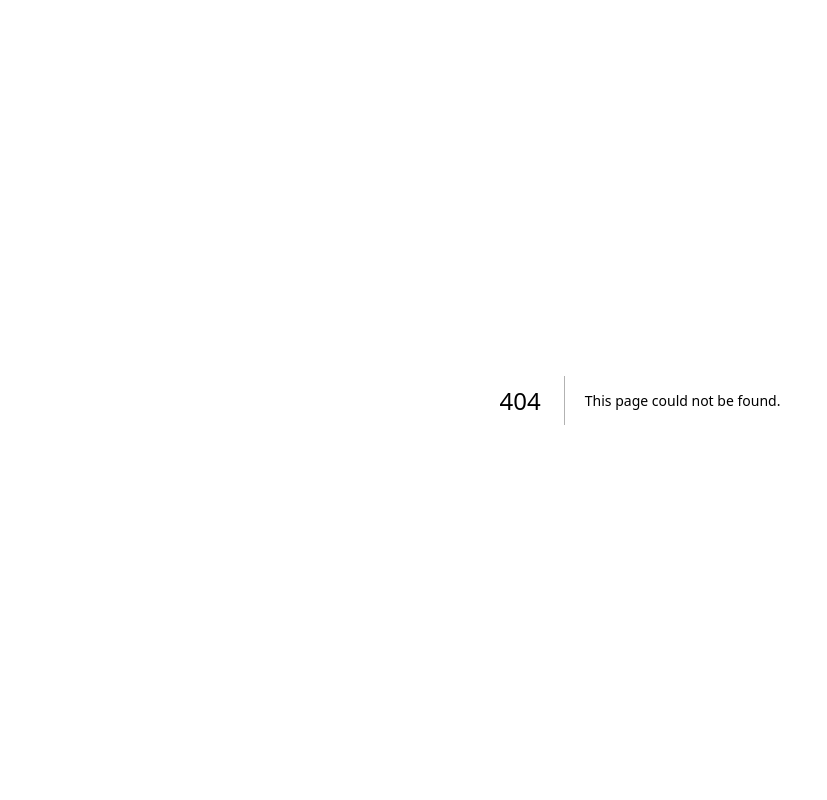
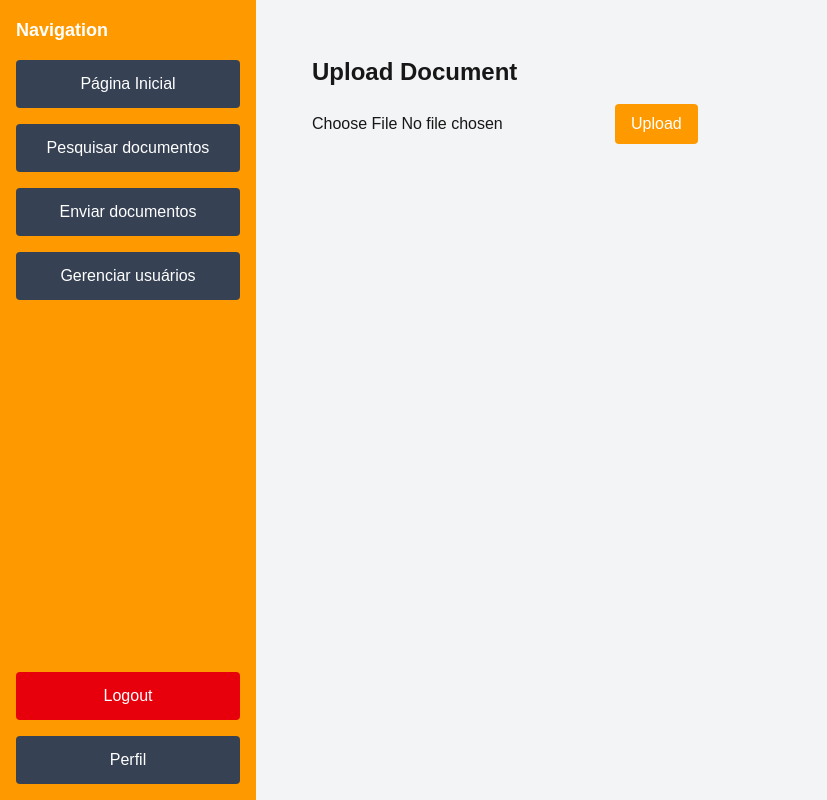
Before and after one commit to felipestawinski/kpi-master-front, a Next.js app in the folder kpi-master-front/: page /upload in a window 1280 px wide. Before the commit this address had no page. Shown: the whole page, without its empty margins (0-827 px from the left). Built offline with nearby package versions, Linux system fonts and the light colour scheme.

Commit message:
some changes

```diff
--- a/kpi-master-front/src/app/(app)/profile/page.tsx
+++ b/kpi-master-front/src/app/(app)/profile/page.tsx
@@ -85,10 +85,13 @@ export default function ProfilePage() {
       const text = await res.text();
       if (!res.ok) throw new Error(text || 'Upload failed');
 
+      console.log('Upload response:', text);
+      const profileURL = JSON.parse(text).profilePicture;
+
       // If your backend returns the final URL of the stored image, parse it here:
       // const { url } = JSON.parse(text);
       // For now we’ll just keep using the local preview until you return a URL.
-      const finalUrlFromServer = ""; // replace with parsed URL
+      const finalUrlFromServer = profileURL; // replace with parsed URL
 
       // Update localStorage copy so it persists across reloads
       const currentRaw = localStorage.getItem('user');
--- /dev/null
+++ b/kpi-master-front/src/app/(app)/upload/page.tsx
@@ -0,0 +1,29 @@
+'use client';
+
+import { useEffect, useState } from 'react';
+import { useRouter } from 'next/navigation';
+
+export default function UploadDocument() {
+
+    const sendFile = async () => {
+
+    }
+
+    const onFileChange = (e: React.ChangeEvent<HTMLInputElement>) => {
+        const file = e.target.files?.[0];
+        if (file) {
+            // Handle file selection
+        }
+    };
+
+    return (
+        <div className='bg-gray-100 p-8'>
+            <h1 className='text-2xl font-semibold mb-4'>Upload Document</h1>
+            <input type='file' accept='application/pdf' className='mb-4' onChange={onFileChange}/>
+            <button onClick={sendFile}
+            className='px-4 py-2 bg-amber-500 text-white rounded hover:bg-amber-600'>
+                Upload
+            </button>
+        </div>
+    );
+}
--- a/kpi-master-front/src/components/Sidebar.tsx
+++ b/kpi-master-front/src/components/Sidebar.tsx
@@ -14,7 +14,7 @@ export default function Sidebar() {
         <div className="w-64 bg-amber-500 text-white flex p-4 flex-col space-y-4">
           <h2 className="text-lg font-semibold mb-4">Navigation</h2>
           <button
-            onClick={() => handleNavigation('/page1')}
+            onClick={() => handleNavigation('/main')}
             className="bg-gray-700 hover:bg-gray-600 p-3 rounded"
           >
             Página Inicial
@@ -26,7 +26,7 @@ export default function Sidebar() {
             Pesquisar documentos
           </button>
           <button
-            onClick={() => handleNavigation('/page3')}
+            onClick={() => handleNavigation('/upload')}
             className="bg-gray-700 hover:bg-gray-600 p-3 rounded"
           >
             Enviar documentos
```
Also changed, not shown: kpi-master-front/src/app/(app)/search/page.tsx (renamed from kpi-master-front/src/app/search/page.tsx).
